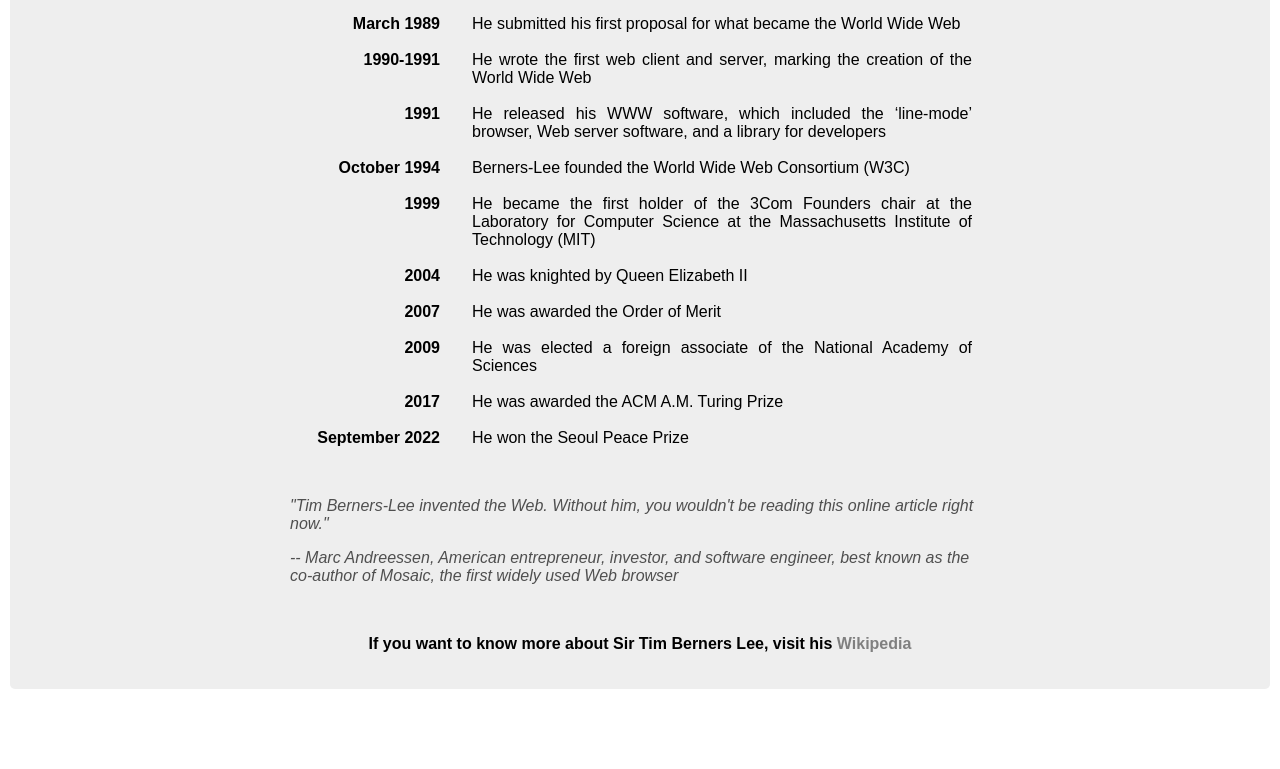
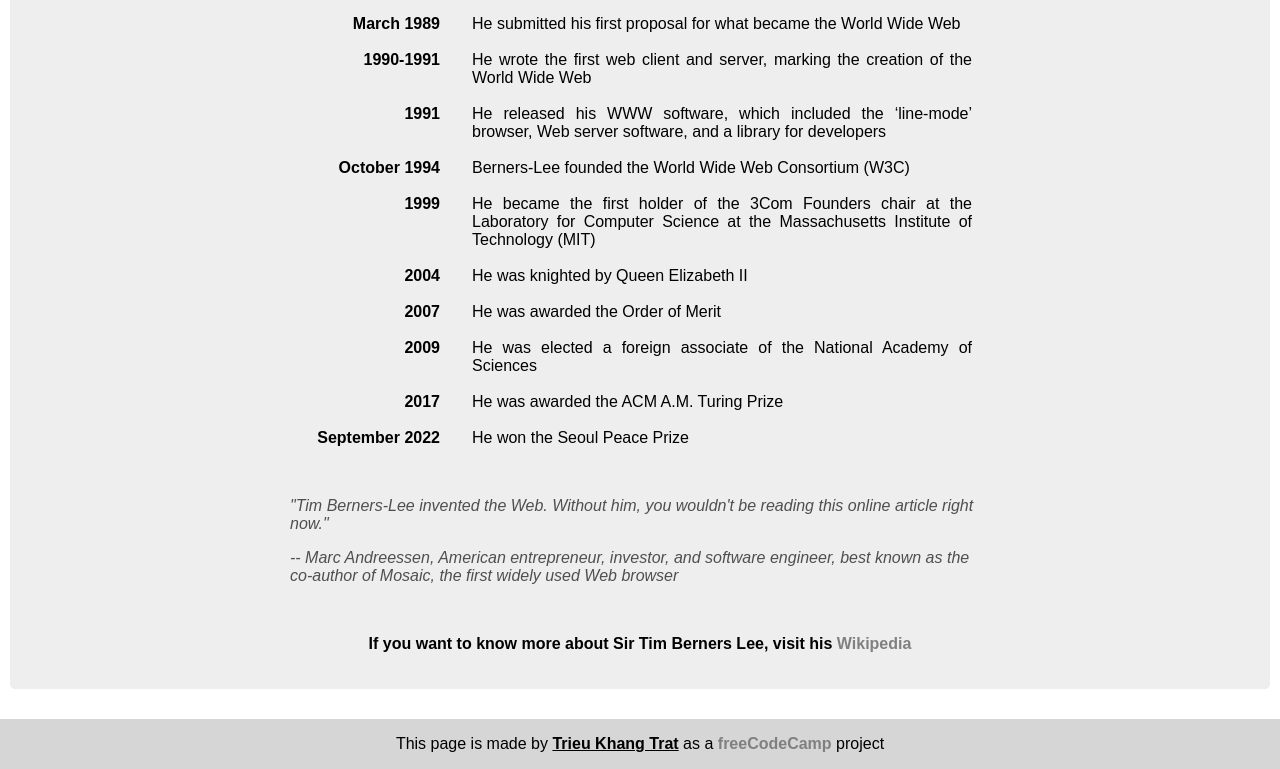
Before and after one commit to KayT256/Tim-Berners-Lee-Tribute-Page, a plain HTML site: page index.html in a window 1280 px wide. Shown: the part 873-1642 px from the top of the page. Before the commit the page ends 1592 px from the top, so only its background shows below. Drawn offline with Linux system fonts and the light colour scheme.

Commit message:
Add footer

```diff
--- a/index.html
+++ b/index.html
@@ -102,5 +102,8 @@
         <p id="more-info"><b>If you want to know more about Sir Tim Berners Lee, visit his <a id="tribute-link" href="https://en.wikipedia.org/wiki/Tim_Berners-Lee" target="_blank">Wikipedia</a></b></p>
       </section>
     </main>
+    <footer>
+      <p>This page is made by <span id="author">Trieu Khang Trat</span> as a <a href="https://www.freecodecamp.org/">freeCodeCamp</a> project</p>
+    </footer>
   </body>
 </html>
```
